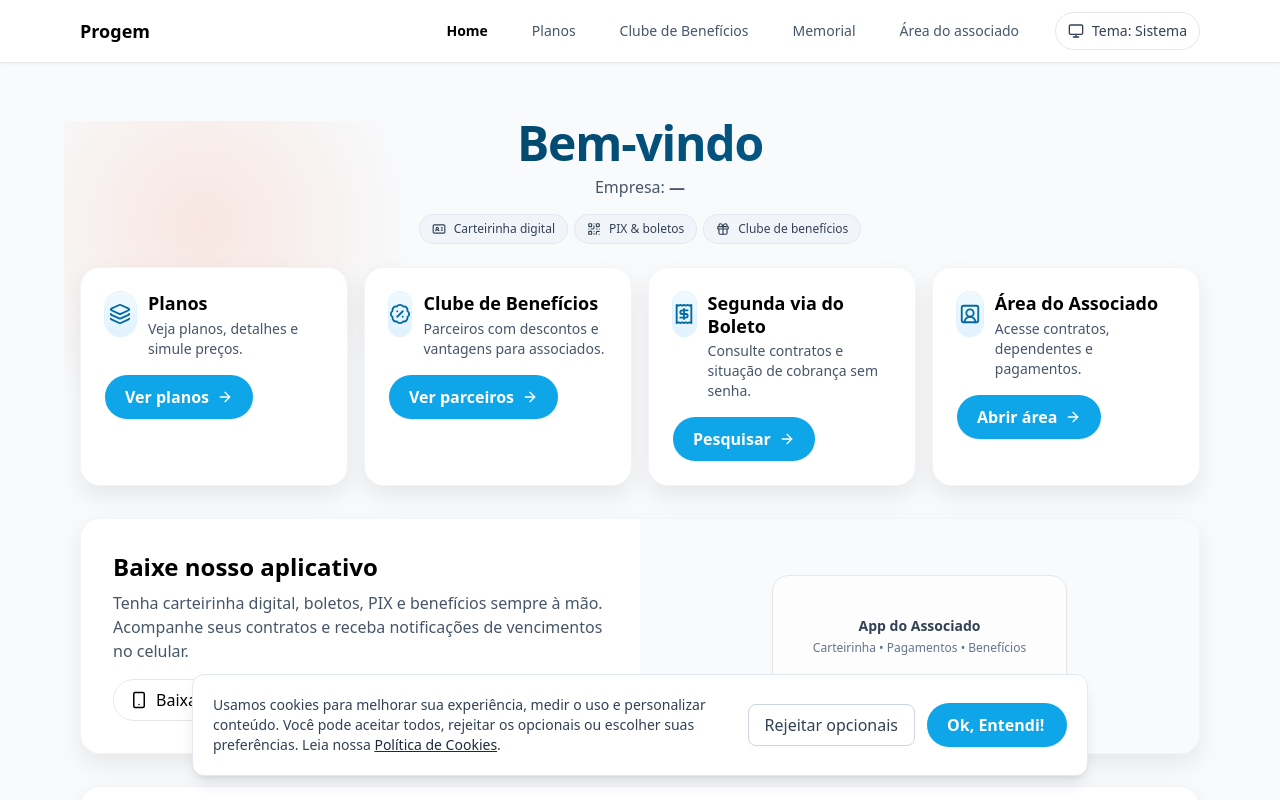
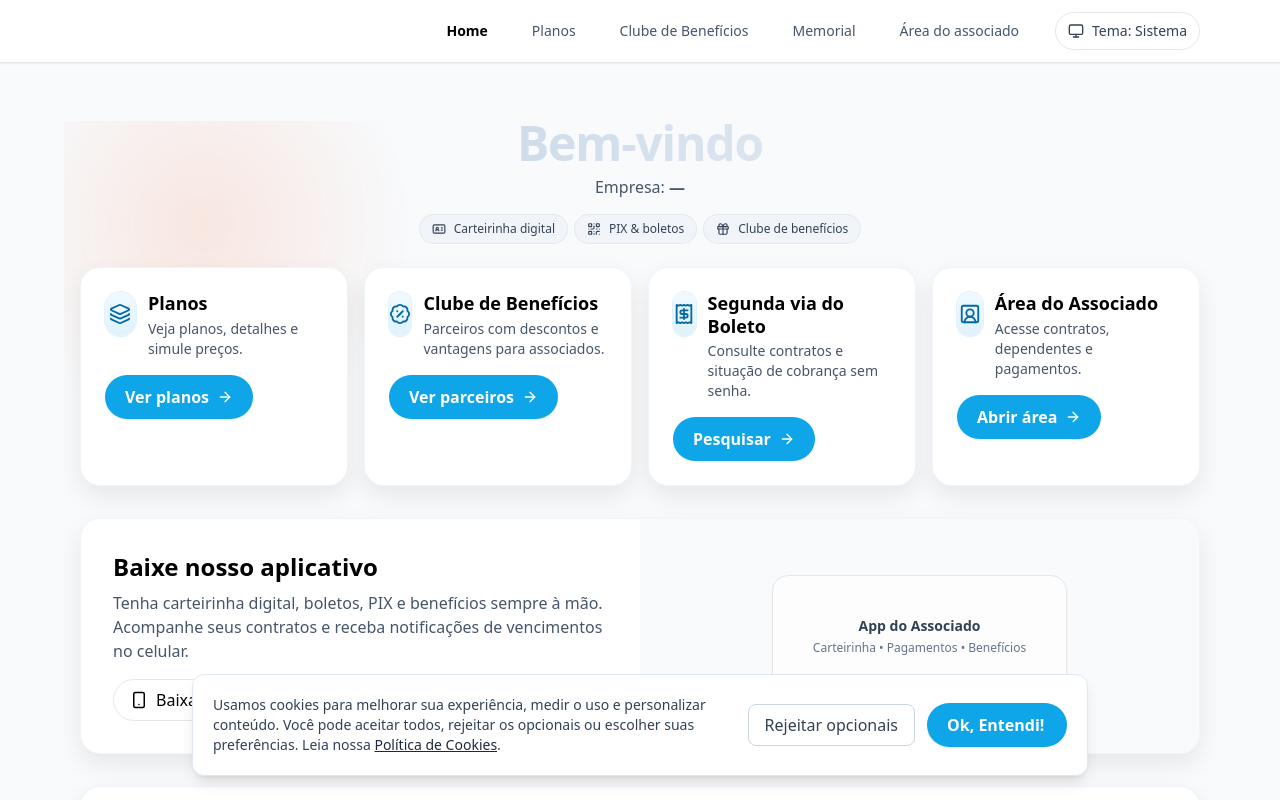
Before and after one commit to AndreLuizMazza/react-starter, a React (Vite) app: page / in a window 1280 px wide. Shown: the top 800 px of the page. Built offline with nearby package versions, Linux system fonts and the light colour scheme; no server answers.

Commit message:
Correção no carregamento das cores da empresa

```diff
--- a/src/components/Navbar.jsx
+++ b/src/components/Navbar.jsx
@@ -50,7 +50,7 @@ export default function Navbar() {
               <span className="sr-only">{nome}</span>
             </>
           ) : (
-            <span className="text-lg font-semibold">Progem</span>
+            <span className="text-lg font-semibold"></span>
           )}
         </Link>
 
--- a/src/pages/Home.jsx
+++ b/src/pages/Home.jsx
@@ -417,13 +417,7 @@ export default function Home() {
         </div>
 
 
-        {/* CTA flutuante (mobile) */}
-        <div className="md:hidden sticky bottom-3 z-20 mt-6">
-          <div className="mx-auto w-fit rounded-full bg-white/90 shadow-lg ring-1 ring-slate-200 backdrop-blur px-2 py-2 flex items-center gap-2">
-            <Link to="/planos" className="rounded-full border px-4 py-2 text-sm font-medium">Ver planos</Link>
-            <Link to={areaDest} className="btn-primary rounded-full h-9 px-4 text-sm flex items-center">Abrir área</Link>
-          </div>
-        </div>
+
       </div>
     </section>
   )
--- a/tailwind.config.js
+++ b/tailwind.config.js
@@ -2,7 +2,7 @@
 export default {
   content: ['./index.html', './src/**/*.{js,jsx}'],
   theme: { extend: {
-    colors: { brand: { 50:'#f0f9ff', 500:'#0ea5e9', 700:'#0369a1', 900:'#0c4a6e' } },
+    colors: { brand: { 50:'#f1f5f9', 500:'#f1f5f9', 700:'#f1f5f9', 900:'#f1f5f9' } },
     boxShadow: { card: '0 10px 25px rgba(0,0,0,0.08)' },
     borderRadius: { card: '1.25rem' }
   } },
```
Also changed, not shown: 4 other files (tests, documents, lock files or other folders).
